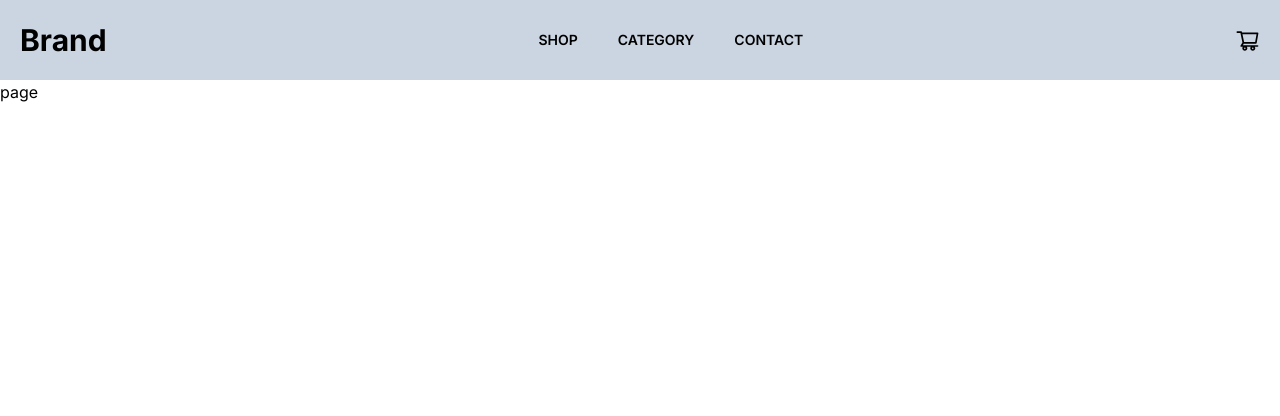
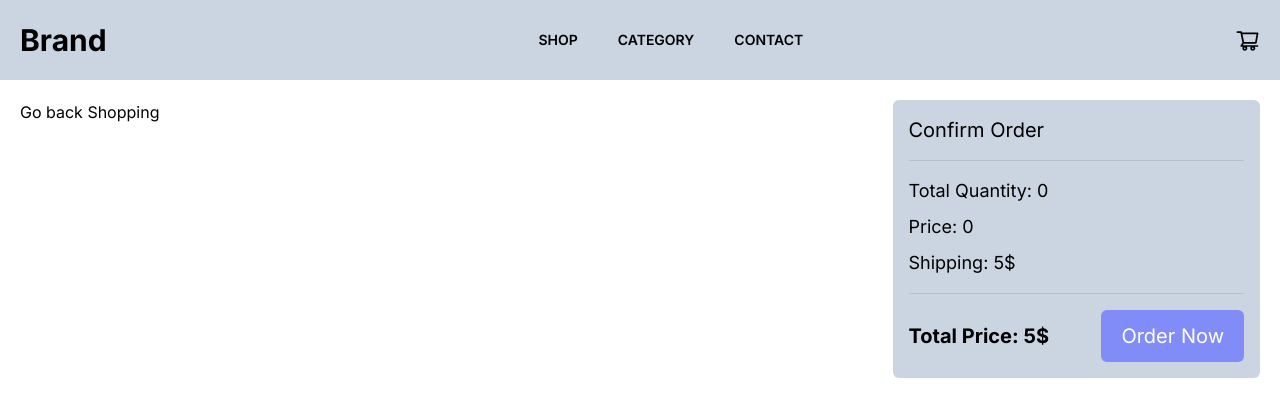
Before and after one commit to Moncef-Mhz/book-commerce, a Next.js app: page /cart in a window 1280 px wide. Shown: the top 416 px of the page. Built offline with nearby package versions, Linux system fonts and the light colour scheme.

Commit message:
adding order to cart

```diff
--- a/app/(Confirm-Order)/cart/page.jsx
+++ b/app/(Confirm-Order)/cart/page.jsx
@@ -1,7 +1,99 @@
-import React from "react";
+"use client";
+import { useStateContext } from "@context/StoreContext";
+import React, { useEffect } from "react";
+import { product } from "@utils";
+import { AiOutlineDelete } from "react-icons/ai";
+function page() {
+  const {
+    cartItems,
+    onRemove,
+    toggleCartItemQuantity,
+    totalPrice,
+    totalQuantities,
+    decQty,
+    incQty,
+  } = useStateContext();
+  useEffect(() => {
+    console.log(cartItems, totalPrice, totalQuantities);
+  }, [cartItems]);
 
-function page() {
-  return <div>page</div>;
+  return (
+    <div className="flex justify-between p-5 gap-4 ">
+      <div className="w-[70%] h-full flex flex-col gap-4">
+        {cartItems.length > 0 ? (
+          cartItems?.map((cartItem) => (
+            <div
+              key={cartItem._id}
+              className="p-4 bg-slate-300 rounded-md flex justify-between items-start"
+            >
+              <div className="flex gap-2">
+                <img
+                  src={cartItem.image.url}
+                  className="w-[100px] rounded-md"
+                />
+                <div className="flex flex-col justify-between">
+                  <h1 className="text-xl font-semibold ">
+                    Title:{" "}
+                    <span className=" font-normal text-lg">
+                      {" "}
+                      {cartItem.title}
+                    </span>
+                  </h1>
+                  <h1 className="text-xl font-semibold ">
+                    Price:{" "}
+                    <span className=" font-normal text-lg">
+                      {" "}
+                      {cartItem.price}$
+                    </span>
+                  </h1>
+                  <h1 className="text-xl font-semibold ">
+                    Qty:{" "}
+                    <span className=" font-normal text-lg">{cartItem.qty}</span>
+                  </h1>
+                  <h1 className="text-xl font-semibold ">
+                    Author:{" "}
+                    <span className=" font-normal text-lg">
+                      {" "}
+                      {cartItem.author}
+                    </span>
+                  </h1>
+                </div>
+              </div>
+              <div>
+                <AiOutlineDelete
+                  size={25}
+                  className="cursor-pointer"
+                  // onClick={() => handleDelete(item)}
+                />
+              </div>
+            </div>
+          ))
+        ) : (
+          <>Go back Shopping </>
+        )}
+      </div>
+
+      {/* Order */}
+      <div className="w-[30%] h-full bg-slate-300 rounded-md p-4 flex flex-col gap-4 ">
+        <div className="w-full border-black/10 border-b pb-4 flex justify-between">
+          <h1 className="text-xl">Confirm Order</h1>
+        </div>
+        <div className="flex flex-col gap-2">
+          <div className="w-full text-lg">
+            Total Quantity: {totalQuantities}
+          </div>
+          <div className="w-full text-lg">Price: {totalPrice}</div>
+          <div className="w-full text-lg">Shipping: 5$</div>
+        </div>
+        <div className="w-full border-black/10 border-t pt-4 flex flex-row justify-between items-center">
+          <h1 className="text-xl font-bold">Total Price: {totalPrice + 5}$</h1>
+          <button className="px-5 text-xl  text-white rounded-md py-3 bg-indigo-400">
+            Order Now
+          </button>
+        </div>
+      </div>
+    </div>
+  );
 }
 
 export default page;
```
Also changed, not shown: context/StoreContext.js (+6 -1 lines).
